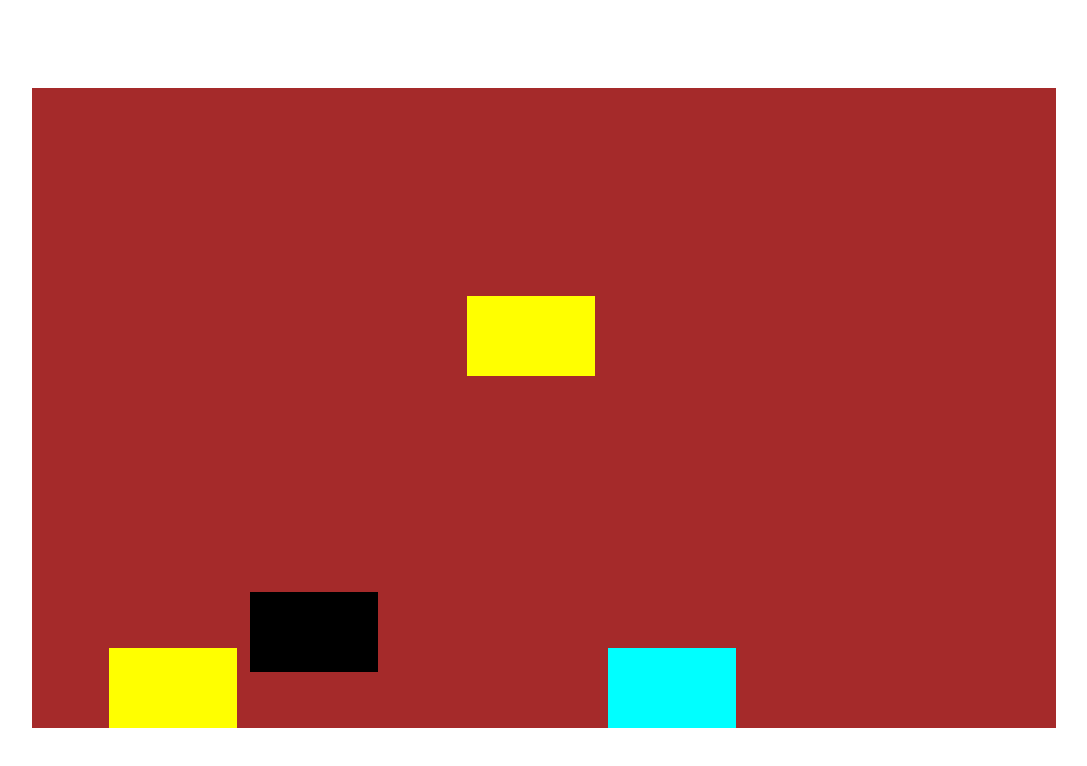
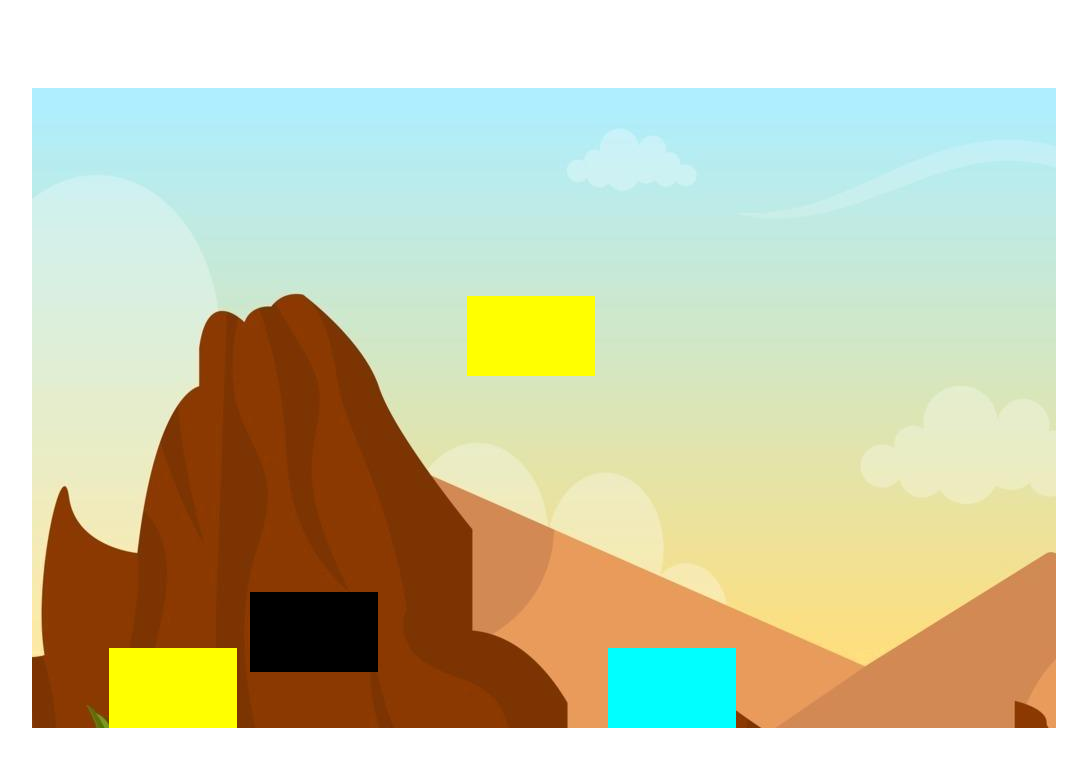
Before and after one commit to Gokceber/my-cool-game, a plain HTML site: page index.html in a window 1280 px wide. Shown: the whole page, without its empty margins (104-1191 px from the left). Drawn offline with Linux system fonts and the light colour scheme.

Commit message:
test image

```diff
--- a/css/main.css
+++ b/css/main.css
@@ -6,6 +6,7 @@
   }
 
   #frame {
+    background-image: url("../images/background-game.jpg");
     width: 80vw;
     height: 80vh;
     background-color: brown;
```
Also changed, not shown: images/background-game.jpg (added).
